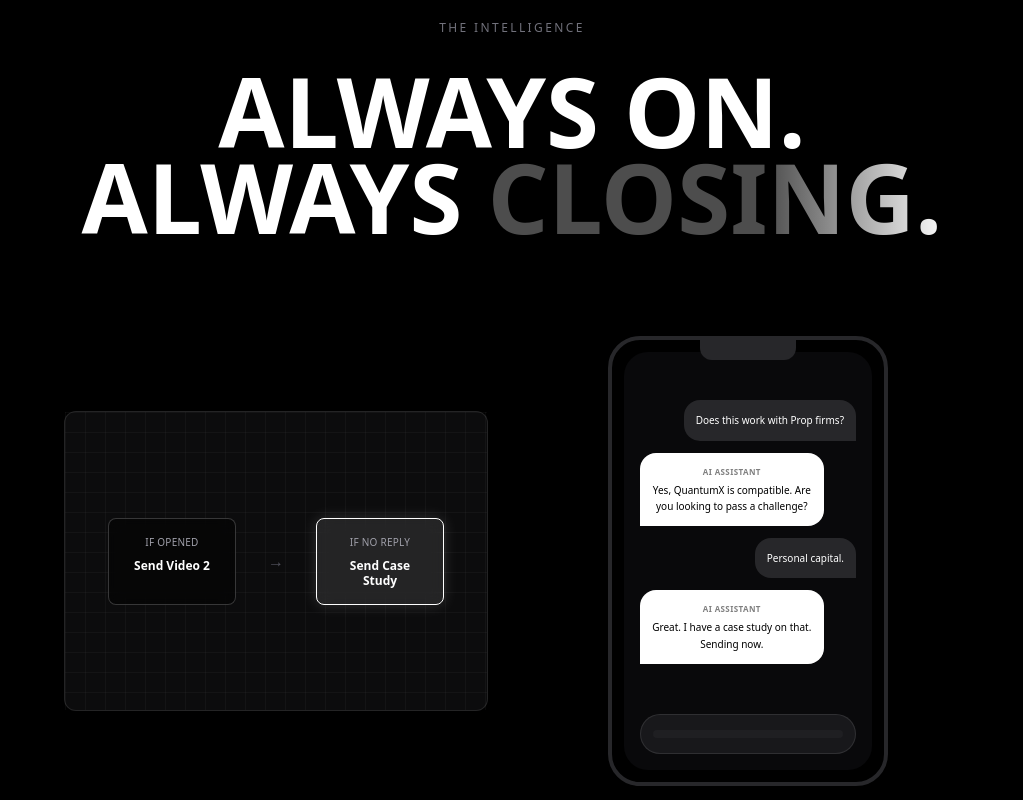
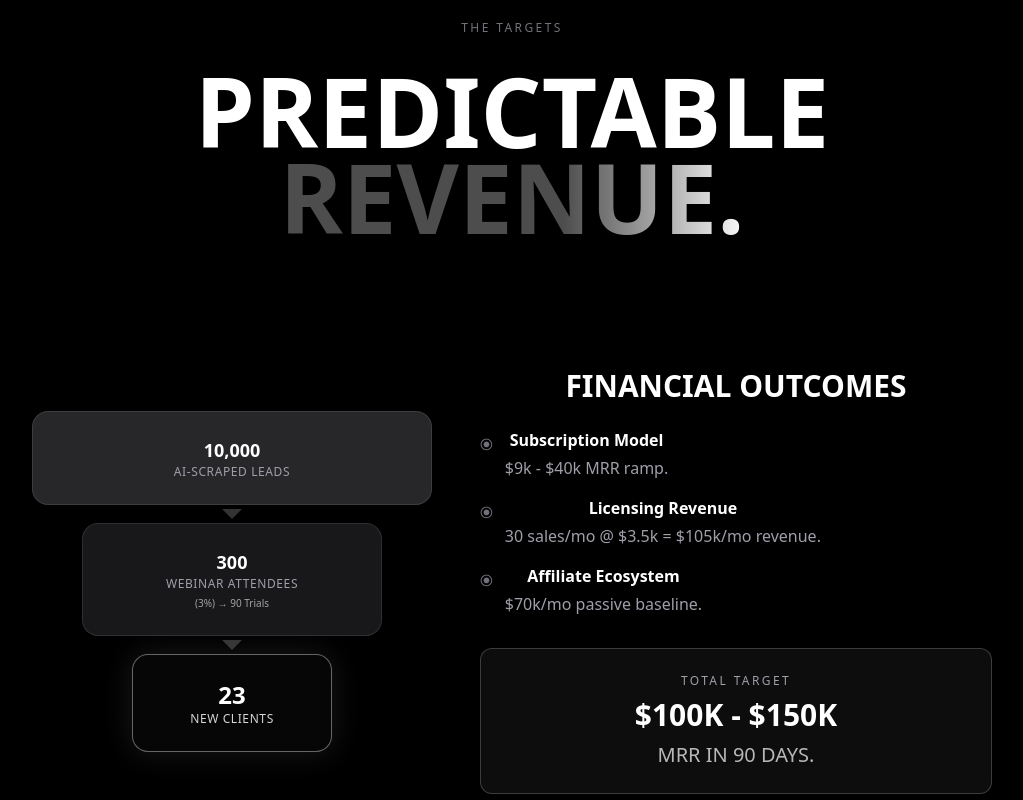
Before and after one commit to contact474/mynewstaff-landing, a Next.js app: page / in a window 1280 px wide. Shown: the part 3880-4680 px from the top of the page, without its empty margins (128-1151 px from the left). Built offline with nearby package versions, Linux system fonts and the light colour scheme.

Commit message:
Add Funnel and Valuation charts to Home page

```diff
--- a/src/app/page.tsx
+++ b/src/app/page.tsx
@@ -6,6 +6,8 @@ import { Reveal } from "@/components/ui/Reveal";
 import { LaunchScaleDiagram } from "@/components/diagrams/LaunchScaleDiagram";
 import { CRMDiagram } from "@/components/diagrams/CRMDiagram";
 import { ConversationEngine } from "@/components/diagrams/ConversationEngine";
+import { FunnelDiagram } from "@/components/diagrams/FunnelDiagram";
+import { ValuationChart } from "@/components/diagrams/ValuationChart";
 
 export default function Home() {
   return (
@@ -89,9 +91,19 @@ export default function Home() {
           </div>
         </Section>
 
+        {/* The Targets Diagram */}
+        <Section id="targets" subtitle="The Targets" title={<>PREDICTABLE <br /> <span className="shimmer-text">REVENUE.</span></>}>
+          <FunnelDiagram />
+        </Section>
+
         {/* Conversation Engine */}
         <Section id="conversation" subtitle="The Intelligence" title={<>ALWAYS ON. <br /> ALWAYS <span className="shimmer-text">CLOSING.</span></>}>
           <ConversationEngine />
+        </Section>
+
+        {/* The Vision (Valuation Chart) */}
+        <Section id="valuation" subtitle="The Asset" title={<>BUILDING <br /> <span className="shimmer-text">VALUATION.</span></>}>
+          <ValuationChart />
         </Section>
 
         {/* Chapter 5: The Ecosystem */}
--- /dev/null
+++ b/src/components/diagrams/FunnelDiagram.tsx
@@ -0,0 +1,83 @@
+"use client";
+import { motion } from "framer-motion";
+
+export const FunnelDiagram = () => {
+    return (
+        <div className="w-full max-w-5xl mx-auto flex flex-col md:flex-row items-center gap-12 p-8">
+            {/* Funnel Visual */}
+            <div className="relative w-full max-w-[400px] flex flex-col items-center">
+                {/* Top Tier */}
+                <FunnelTier width="w-full" color="bg-zinc-800" delay={0}>
+                    <span className="text-white font-bold text-lg">10,000</span>
+                    <span className="text-zinc-400 text-xs uppercase tracking-wider">AI-Scraped Leads</span>
+                </FunnelTier>
+
+                {/* Connector */}
+                <div className="w-0 h-0 border-l-[10px] border-l-transparent border-r-[10px] border-r-transparent border-t-[10px] border-t-white/20 my-1" />
+
+                {/* Middle Tier */}
+                <FunnelTier width="w-[75%]" color="bg-zinc-900" delay={0.2}>
+                    <span className="text-white font-bold text-lg">300</span>
+                    <span className="text-zinc-400 text-xs uppercase tracking-wider">Webinar Attendees</span>
+                    <span className="text-white/60 text-[10px] mt-1">(3%) → 90 Trials</span>
+                </FunnelTier>
+
+                {/* Connector */}
+                <div className="w-0 h-0 border-l-[10px] border-l-transparent border-r-[10px] border-r-transparent border-t-[10px] border-t-white/20 my-1" />
+
+                {/* Bottom Tier */}
+                <FunnelTier width="w-[50%]" color="bg-black" border="border-white/40" delay={0.4} glow>
+                    <span className="text-white font-bold text-2xl">23</span>
+                    <span className="text-zinc-300 text-xs uppercase tracking-wider">New Clients</span>
+                </FunnelTier>
+            </div>
+
+            {/* Stats Content */}
+            <div className="flex-1 flex flex-col gap-8">
+                <div>
+                    <h3 className="text-3xl font-wide font-bold uppercase mb-6">Financial Outcomes</h3>
+                    <ul className="space-y-4">
+                        <li className="flex gap-3 items-start">
+                            <span className="text-zinc-500 mt-1">⦿</span>
+                            <div>
+                                <strong className="text-white block mb-1">Subscription Model</strong>
+                                <span className="text-zinc-400">$9k - $40k MRR ramp.</span>
+                            </div>
+                        </li>
+                        <li className="flex gap-3 items-start">
+                            <span className="text-zinc-500 mt-1">⦿</span>
+                            <div>
+                                <strong className="text-white block mb-1">Licensing Revenue</strong>
+                                <span className="text-zinc-400">30 sales/mo @ $3.5k = $105k/mo revenue.</span>
+                            </div>
+                        </li>
+                        <li className="flex gap-3 items-start">
+                            <span className="text-zinc-500 mt-1">⦿</span>
+                            <div>
+                                <strong className="text-white block mb-1">Affiliate Ecosystem</strong>
+                                <span className="text-zinc-400">$70k/mo passive baseline.</span>
+                            </div>
+                        </li>
+                    </ul>
+                </div>
+
+                <div className="border border-white/20 bg-white/5 rounded-xl p-6 text-center backdrop-blur-md">
+                    <span className="block text-zinc-400 text-xs uppercase tracking-[0.2em] mb-2">Total Target</span>
+                    <div className="text-2xl md:text-3xl font-bold font-wide text-white">$100K - $150K <br /> <span className="text-lg md:text-xl font-sans font-normal opacity-70">MRR IN 90 DAYS.</span></div>
+                </div>
+            </div>
+        </div>
+    )
+}
+
+const FunnelTier = ({ width, color, children, delay, border = "border-white/10", glow }: { width: string, color: string, children: React.ReactNode, delay: number, border?: string, glow?: boolean }) => (
+    <motion.div
+        initial={{ y: 20, opacity: 0, scale: 0.9 }}
+        whileInView={{ y: 0, opacity: 1, scale: 1 }}
+        transition={{ delay, duration: 0.5 }}
+        className={`${width} ${color} border ${border} rounded-2xl p-6 flex flex-col items-center justify-center text-center relative overflow-hidden backdrop-blur-sm z-10 ${glow ? 'shadow-[0_0_30px_rgba(255,255,255,0.1)]' : ''}`}
+    >
+        {glow && <div className="absolute inset-0 bg-white/5 animate-pulse" />}
+        {children}
+    </motion.div>
+)
--- /dev/null
+++ b/src/components/diagrams/ValuationChart.tsx
@@ -0,0 +1,75 @@
+"use client";
+import { motion } from "framer-motion";
+
+export const ValuationChart = () => {
+    return (
+        <div className="w-full max-w-5xl mx-auto p-4 md:p-8">
+            <div className="relative h-[400px] border-l border-b border-white/20 p-4">
+                {/* Grid Lines */}
+                <div className="absolute inset-0 flex flex-col justify-between pointer-events-none opacity-20">
+                    <div className="border-t border-white" />
+                    <div className="border-t border-white" />
+                    <div className="border-t border-white" />
+                    <div className="border-t border-white" />
+                </div>
+
+                {/* Chart Line */}
+                <svg className="absolute inset-0 w-full h-full p-4 overflow-visible">
+                    <motion.path
+                        d="M 0 380 Q 300 360 400 320 T 900 20"
+                        fill="none"
+                        stroke="url(#gradient)"
+                        strokeWidth="4"
+                        initial={{ pathLength: 0 }}
+                        whileInView={{ pathLength: 1 }}
+                        transition={{ duration: 2, ease: "easeInOut" }}
+                    />
+                    <defs>
+                        <linearGradient id="gradient" x1="0%" y1="0%" x2="100%" y2="0%">
+                            <stop offset="0%" stopColor="#444" />
+                            <stop offset="100%" stopColor="#fff" />
+                        </linearGradient>
+                    </defs>
+                </svg>
+
+                {/* Points & Labels */}
+                {/* Year 1 */}
+                <motion.div
+                    initial={{ opacity: 0, y: 10 }}
+                    whileInView={{ opacity: 1, y: 0 }}
+                    transition={{ delay: 1 }}
+                    className="absolute left-[30%] top-[70%] md:top-[75%] -translate-x-1/2"
+                >
+                    <div className="bg-black border border-white/20 p-3 rounded-lg backdrop-blur-md shadow-xl text-center min-w-[200px]">
+                        <span className="block text-[10px] text-zinc-500 uppercase tracking-widest mb-1">Year 1</span>
+                        <div className="text-xs font-bold text-white mb-1">ARR: $5M - $10M</div>
+                        <div className="text-xs font-bold text-zinc-400">Valuation: $35M - $50M</div>
+                    </div>
+                    <div className="w-3 h-3 bg-white rounded-full mx-auto mt-4 shadow-[0_0_15px_white]" />
+                </motion.div>
+
+                {/* Year 2 */}
+                <motion.div
+                    initial={{ opacity: 0, y: 10 }}
+                    whileInView={{ opacity: 1, y: 0 }}
+                    transition={{ delay: 1.8 }}
+                    className="absolute right-[0%] top-[0%] -translate-x-[20%] translate-y-4"
+                >
+                    <div className="bg-zinc-900 border border-white/40 p-4 rounded-lg backdrop-blur-md shadow-[0_0_30px_rgba(255,255,255,0.1)] text-center min-w-[240px]">
+                        <span className="block text-[10px] text-zinc-400 uppercase tracking-widest mb-1">Year 2</span>
+                        <div className="text-sm font-bold text-white mb-1">ARR: $15M - $30M</div>
+                        <div className="text-sm font-bold text-white">Valuation: $150M - $250M</div>
+                    </div>
+                    <div className="w-4 h-4 bg-white rounded-full mx-auto mt-4 shadow-[0_0_20px_white] relative z-10" />
+                </motion.div>
+            </div>
+
+            {/* Footer Comparables */}
+            <div className="mt-12 pt-8 border-t border-white/10 flex flex-wrap justify-center gap-8 md:gap-16 text-xs md:text-sm text-zinc-500 uppercase tracking-widest">
+                <span className="flex items-center gap-2"><span className="w-1 h-4 bg-white/20 block" /> TradingView (15x ARR)</span>
+                <span className="flex items-center gap-2"><span className="w-1 h-4 bg-white/20 block" /> eToro (12x ARR)</span>
+                <span className="flex items-center gap-2"><span className="w-1 h-4 bg-white/20 block" /> Robinhood (20x Revenue)</span>
+            </div>
+        </div>
+    );
+};
```
